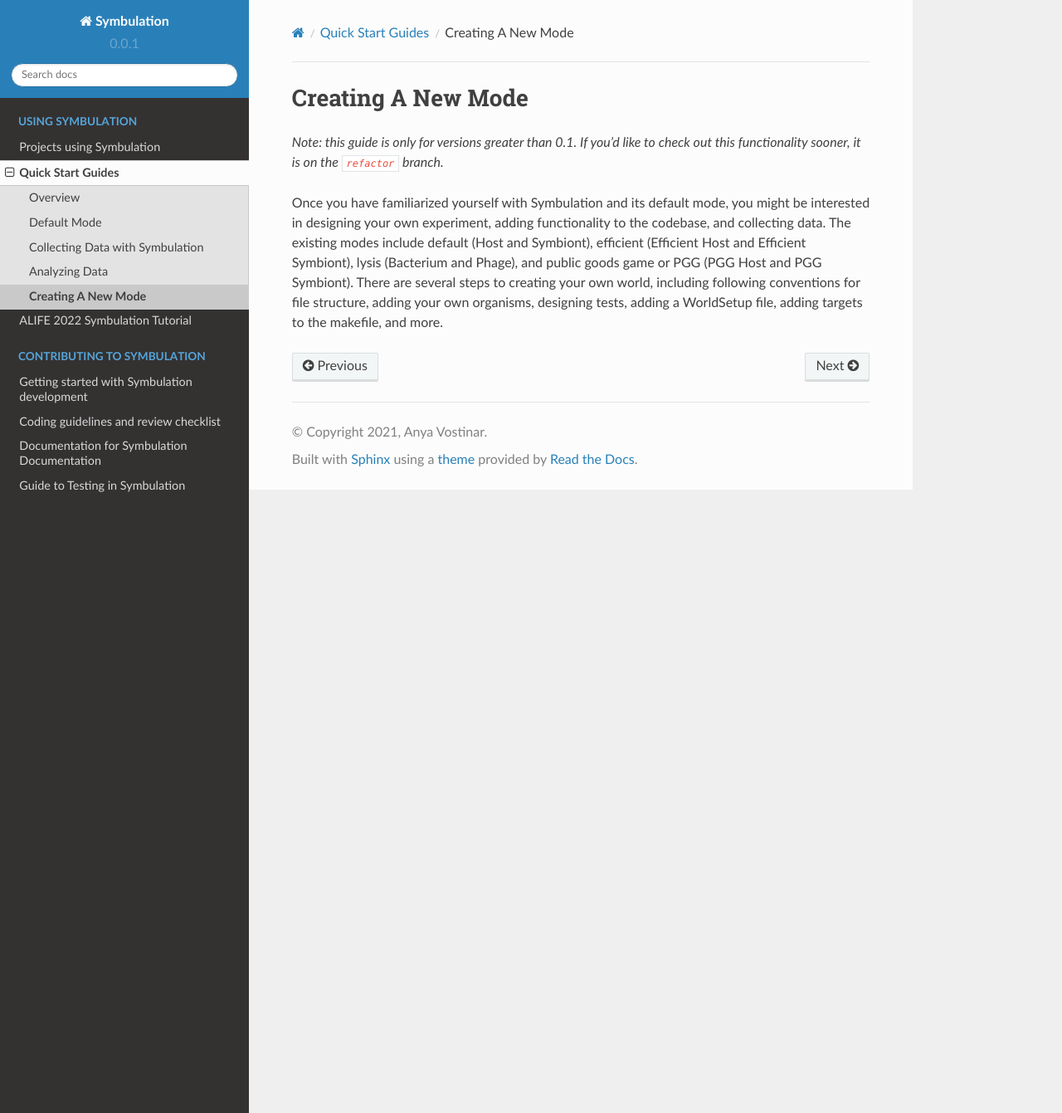
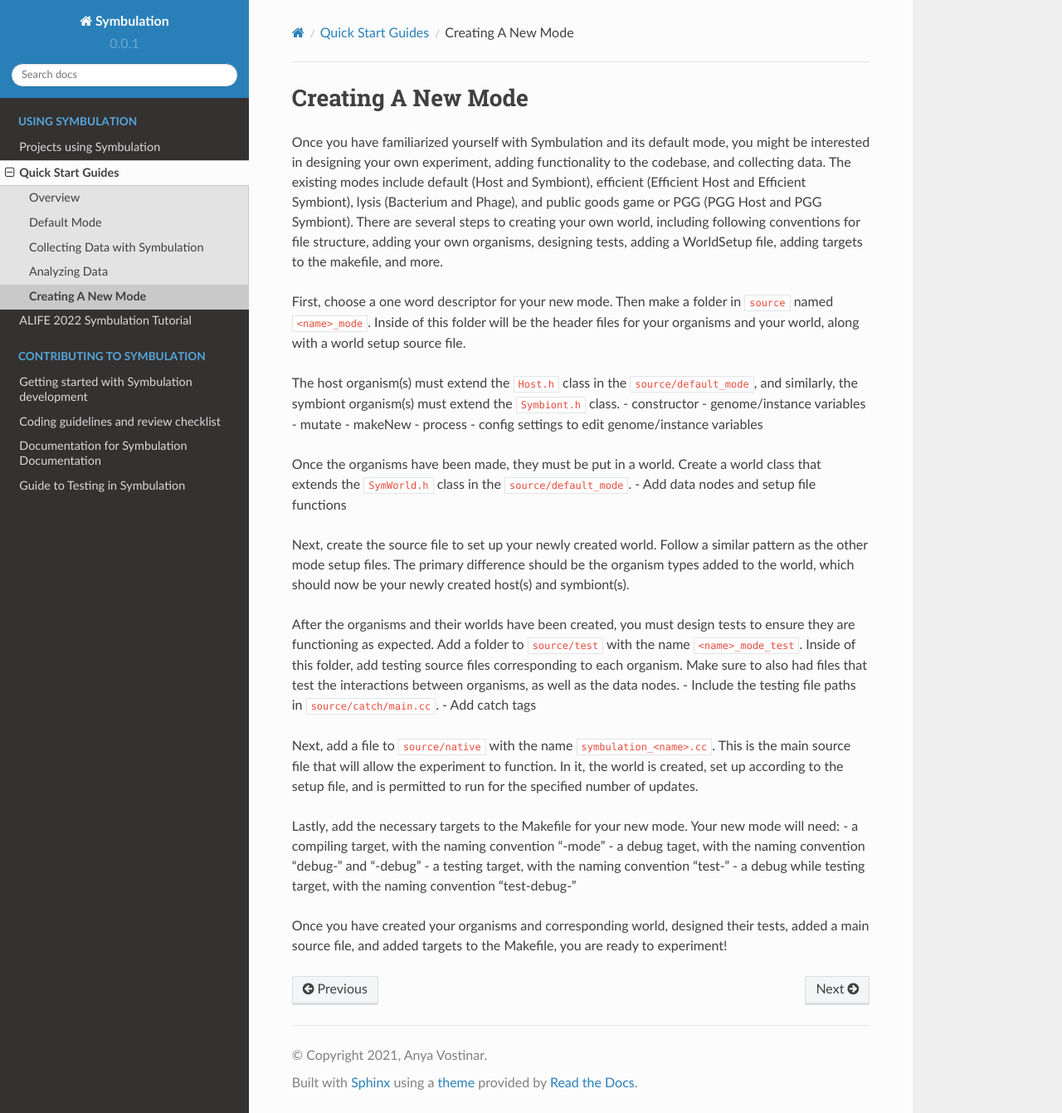
Before and after one commit to anyaevostinar/SymbulationEmp, a Sphinx documentation site: the page built from docs/QuickStartGuides/3-CreatingAMode.md, in a window 1280 px wide and 1341 px high. Shown: the whole window at 83% size. Built offline with Sphinx 7.4.7 and the Read the Docs theme 2.0.0, drawn with Linux system fonts in a browser that asks for light colours; pages that are not in the unit, such as notebooks, are missing from menus.

Commit message:
Created a preliminary tutorial for creating a new mode

```diff
--- a/docs/QuickStartGuides/3-CreatingAMode.md
+++ b/docs/QuickStartGuides/3-CreatingAMode.md
@@ -1,6 +1,4 @@
 # Creating A New Mode
-
-*Note: this guide is only for versions greater than 0.1. If you'd like to check out this functionality sooner, it is on the `refactor` branch.*
 
 Once you have familiarized yourself with Symbulation and its default mode, you might be interested in designing
 your own experiment, adding functionality to the codebase, and collecting data. The existing modes include
@@ -8,3 +6,32 @@ default (Host and Symbiont), efficient (Efficient Host and Efficient Symbiont),
 and public goods game or PGG (PGG Host and PGG Symbiont). There are several steps to creating your own world,
 including following conventions for file structure, adding your own organisms, designing tests, adding a
 WorldSetup file, adding targets to the makefile, and more.
+
+First, choose a one word descriptor for your new mode. Then make a folder in `source` named `<name>_mode`. Inside of this folder will be the header files for your organisms and your world, along with a world setup source file.
+
+The host organism(s) must extend the `Host.h` class in the `source/default_mode`, and similarly, the symbiont organism(s) must extend the `Symbiont.h` class.
+    - constructor
+    - genome/instance variables
+    - mutate
+    - makeNew
+    - process
+    - config settings to edit genome/instance variables
+
+Once the organisms have been made, they must be put in a world. Create a world class that extends the `SymWorld.h` class in the `source/default_mode`.
+    - Add data nodes and setup file functions
+
+Next, create the source file to set up your newly created world. Follow a similar pattern as the other mode setup files. The primary difference should be the organism types added to the world, which should now be your newly created host(s) and symbiont(s).
+
+After the organisms and their worlds have been created, you must design tests to ensure they are functioning as expected. Add a folder to `source/test` with the name `<name>_mode_test`. Inside of this folder, add testing source files corresponding to each organism. Make sure to also had files that test the interactions between organisms, as well as the data nodes.
+    - Include the testing file paths in `source/catch/main.cc`.
+    - Add catch tags
+
+Next, add a file to `source/native` with the name `symbulation_<name>.cc`. This is the main source file that will allow the experiment to function. In it, the world is created, set up according to the setup file, and is permitted to run for the specified number of updates.
+
+Lastly, add the necessary targets to the Makefile for your new mode. Your new mode will need:
+    - a compiling target, with the naming convention "<name>-mode"
+    - a debug taget, with the naming convention "debug-<name>" and "<name>-debug"
+    - a testing target, with the naming convention "test-<name>"
+    - a debug while testing target, with the naming convention "test-debug-<name>"
+
+Once you have created your organisms and corresponding world, designed their tests, added a main source file, and added targets to the Makefile, you are ready to experiment!
```
